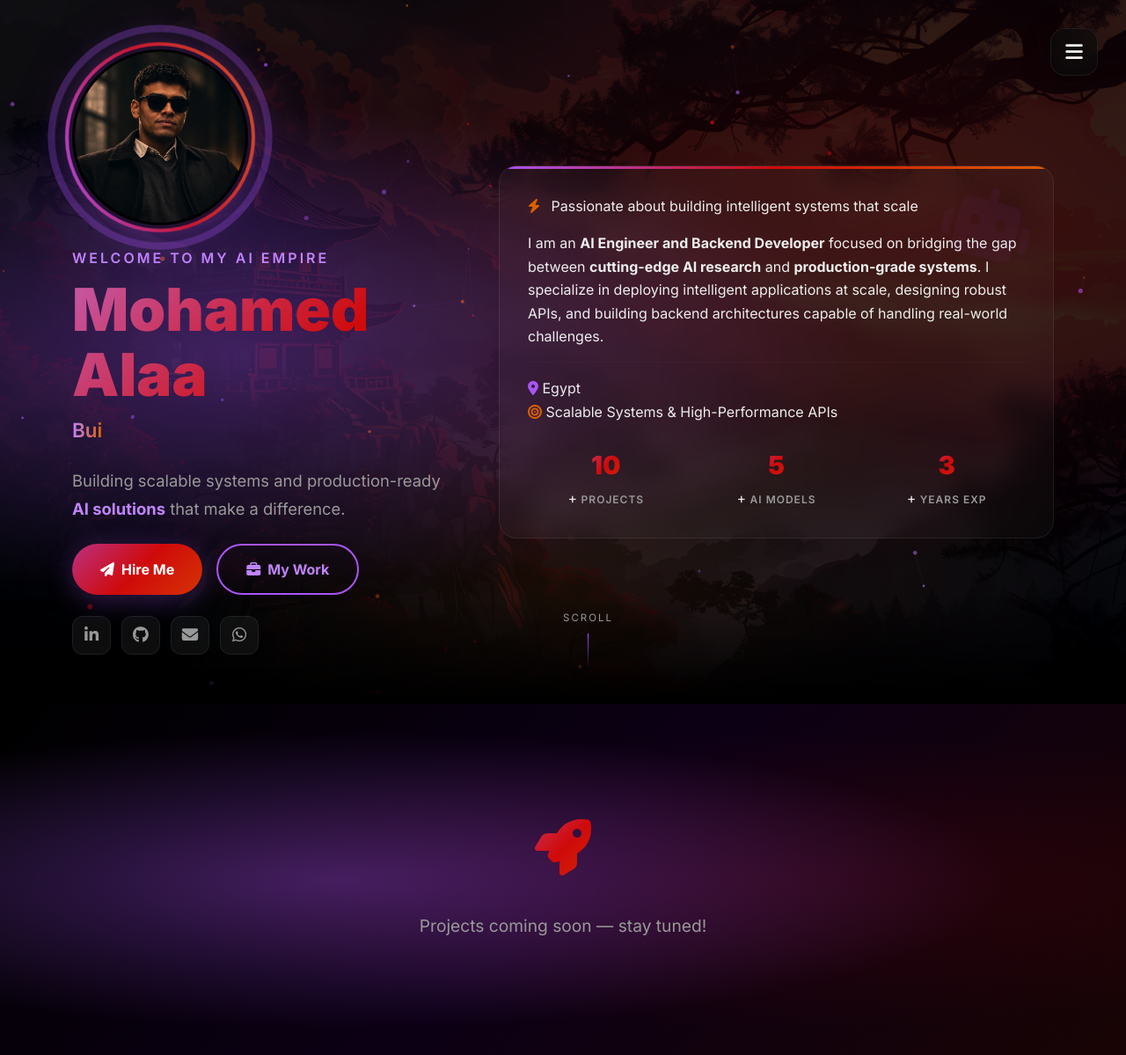
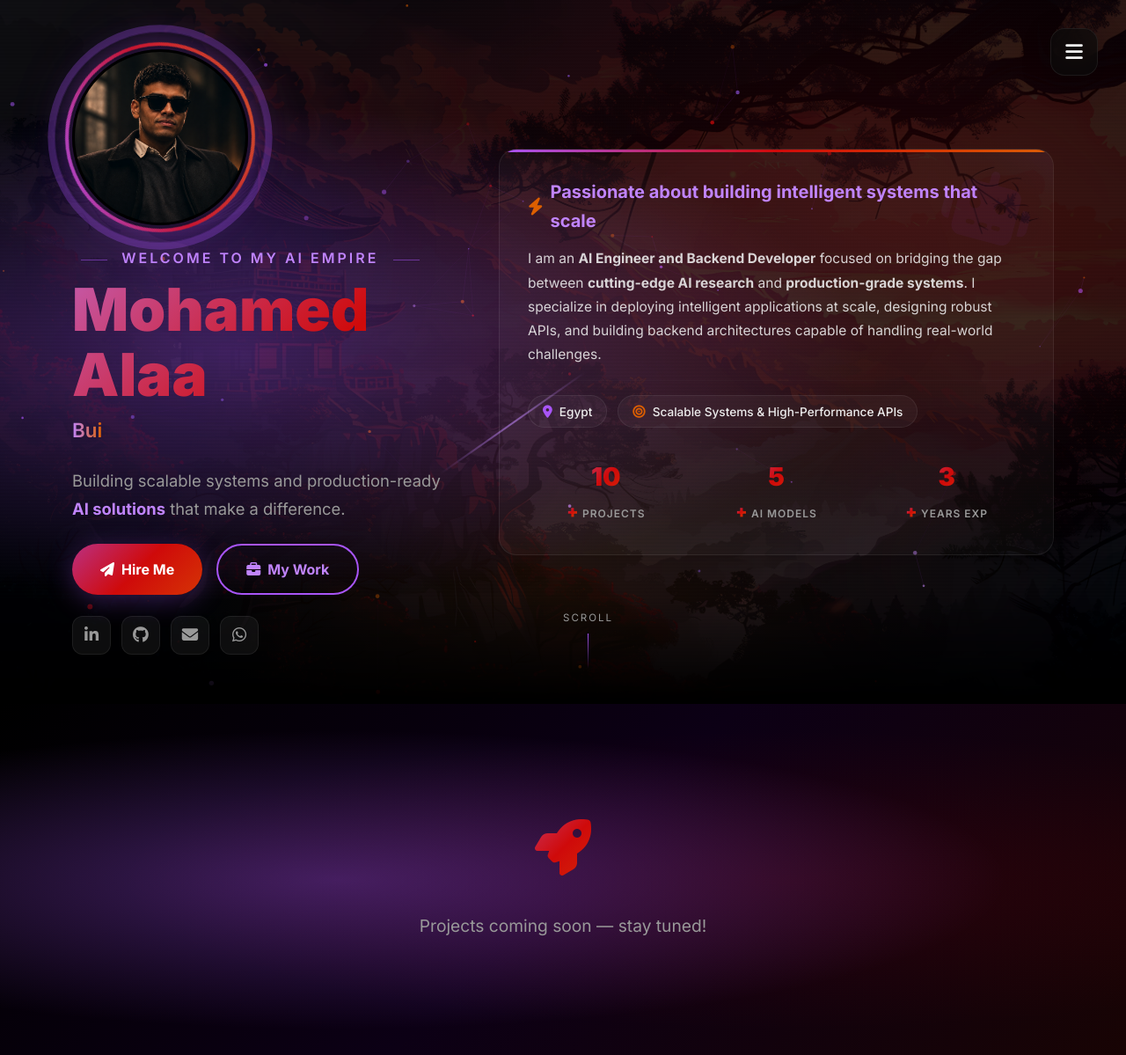
Before and after one commit to blackeagle686/portfolio, a Django app: page / in a window 1280 px wide. Shown: the top 1199 px of the page at 88% size. Run offline with Django 5.2, Linux system fonts and the light colour scheme; data that the repository does not hold is empty; some libraries are stand-ins or nearby versions.

Commit message:
Add cinematic scanlines and light streaks to hero section

```diff
--- a/static/css/style.css
+++ b/static/css/style.css
@@ -1098,6 +1098,162 @@
     to   { opacity: 1; transform: translateX(0); }
 }
 
+@keyframes streak-move {
+    0%   { transform: translateX(-100%) rotate(-35deg); opacity: 0; }
+    10%  { opacity: 0.6; }
+    90%  { opacity: 0.6; }
+    100% { transform: translateX(200vw) rotate(-35deg); opacity: 0; }
+}
+
+@keyframes scanline-scroll {
+    0%   { background-position: 0 0; }
+    100% { background-position: 0 100%; }
+}
+
+@keyframes shimmer {
+    0%   { background-position: -200% 0; }
+    100% { background-position: 200% 0; }
+}
+
+/* ── Cinematic Scanlines ── */
+.hero-scanlines {
+    position: absolute;
+    inset: 0;
+    background: repeating-linear-gradient(
+        0deg,
+        transparent,
+        transparent 2px,
+        rgba(0, 0, 0, 0.03) 2px,
+        rgba(0, 0, 0, 0.03) 4px
+    );
+    pointer-events: none;
+    z-index: 4;
+    animation: scanline-scroll 20s linear infinite;
+}
+
+/* ── Cinematic Light Streaks ── */
+.hero-light-streak {
+    position: absolute;
+    width: 200px;
+    height: 2px;
+    background: linear-gradient(90deg, transparent, var(--purple-light), transparent);
+    pointer-events: none;
+    z-index: 3;
+    opacity: 0;
+}
+
+.hero-light-streak--1 {
+    top: 30%;
+    animation: streak-move 8s 2s ease-in-out infinite;
+}
+
+.hero-light-streak--2 {
+    top: 60%;
+    animation: streak-move 10s 5s ease-in-out infinite;
+}
+
+/* ── Extra Orb ── */
+.hero-orb--blue {
+    width: 180px;
+    height: 180px;
+    background: radial-gradient(circle, rgba(59, 130, 246, 0.15), transparent 70%);
+    animation: float 9s ease-in-out infinite 1s, glow-pulse 8s ease-in-out infinite;
+}
+
+/* ── Profile Glow ── */
+.hero-profile-glow {
+    position: absolute;
+    inset: -30px;
+    border-radius: 50%;
+    background: radial-gradient(circle, var(--purple-glow), transparent 70%);
+    z-index: -1;
+    animation: glow-pulse 4s ease-in-out infinite;
+}
+
+/* ── Greeting Lines ── */
+.hero-greeting-line {
+    display: inline-block;
+    width: 30px;
+    height: 1px;
+    background: var(--purple-primary);
+    vertical-align: middle;
+    margin: 0 0.6rem;
+    opacity: 0.5;
+}
+
+/* ── About Card Enhancements ── */
+.hero-about-card__glow {
+    position: absolute;
+    top: -50%;
+    right: -30%;
+    width: 300px;
+    height: 300px;
+    background: radial-gradient(circle, rgba(168, 85, 247, 0.08), transparent 70%);
+    pointer-events: none;
+    z-index: 0;
+}
+
+.hero-about-headline {
+    font-size: clamp(1rem, 2.5vw, 1.25rem);
+    font-weight: 700;
+    color: var(--purple-light);
+    margin-bottom: 0.75rem;
+    display: flex;
+    align-items: center;
+}
+
+.hero-about-desc {
+    color: var(--text-light);
+    opacity: 0.88;
+    line-height: 1.75;
+    font-size: clamp(0.85rem, 1.5vw, 0.97rem);
+    margin-bottom: 1rem;
+}
+
+/* ── Info Tags ── */
+.hero-info-tags {
+    display: flex;
+    flex-wrap: wrap;
+    gap: 0.75rem;
+    margin-bottom: 1rem;
+}
+
+.hero-info-tag {
+    display: inline-flex;
+    align-items: center;
+    gap: 0.5rem;
+    padding: 0.4rem 1rem;
+    background: rgba(255, 255, 255, 0.04);
+    border: 1px solid var(--border-subtle);
+    border-radius: 999px;
+    font-size: 0.85rem;
+    color: var(--text-light);
+    font-weight: 500;
+}
+
+.hero-info-tag i {
+    font-size: 0.9rem;
+}
+
+/* ── Stat Plus Sign ── */
+.hero-stat-plus {
+    font-size: 1.2rem;
+    font-weight: 900;
+    background: var(--gradient-text);
+    -webkit-background-clip: text;
+    background-clip: text;
+    -webkit-text-fill-color: transparent;
+}
+
+/* ── Identity & About Column Animations ── */
+.hero-identity-col {
+    animation: slide-in-left 0.9s 0.2s ease-out both;
+}
+
+.hero-about-col {
+    animation: slide-in-right 0.9s 0.4s ease-out both;
+}
+
 /* ============================================
    HERO SECTION — CINEMATIC FULL-VIEWPORT
    ============================================ */
```
